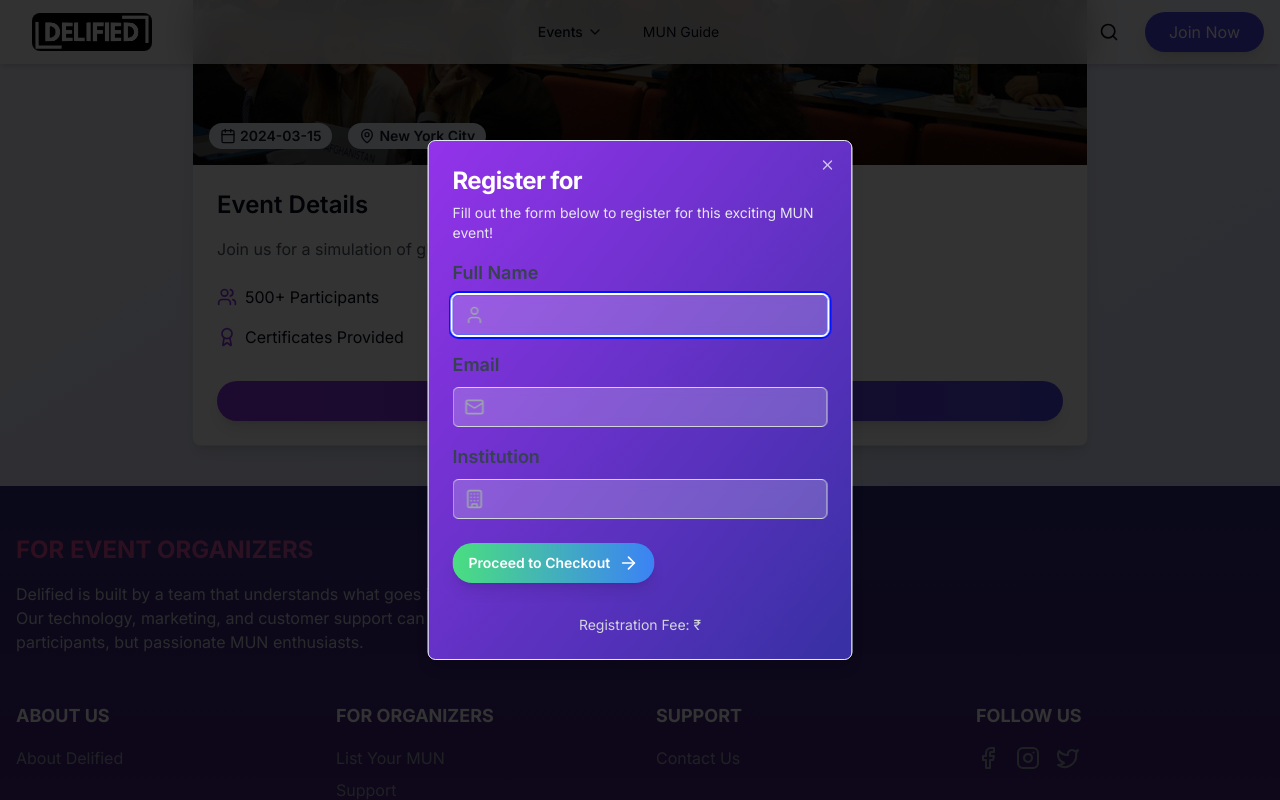
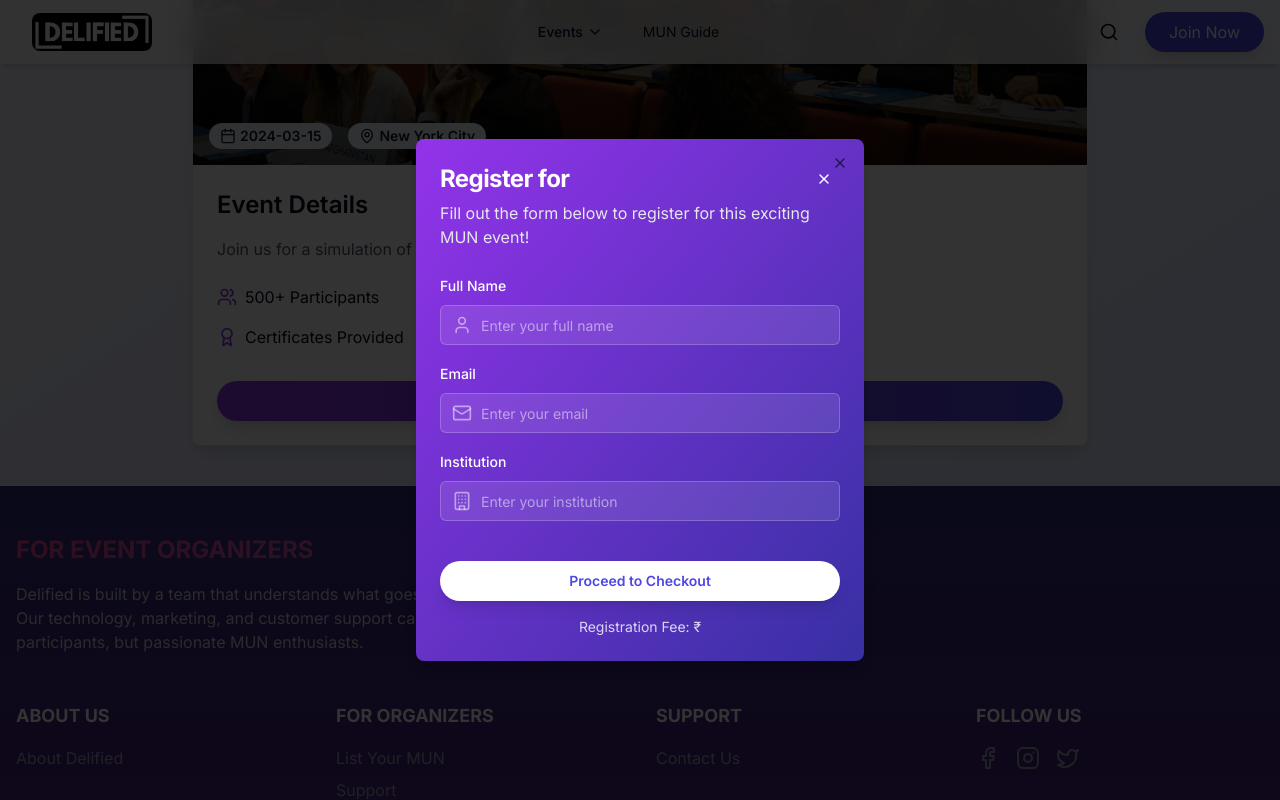
Before and after one commit to DelifiedGit/Delified-Frontned, a Next.js app: page /muns/1 in a window 1280 px wide. Both pictures are taken after a click on the button "Register Now". Shown: the part 443-1243 px from the top of the page. Built offline with nearby package versions, Linux system fonts and the light colour scheme.

Commit message:
registration form update

```diff
--- a/src/components/mun-registration-form.tsx
+++ b/src/components/mun-registration-form.tsx
@@ -2,29 +2,19 @@
 
 import { useState } from 'react'
 import { useRouter } from 'next/navigation'
-import { motion, AnimatePresence } from 'framer-motion'
+import { motion } from 'framer-motion'
 import { Button } from '@/components/ui/button'
 import { Input } from '@/components/ui/input'
 import { Label } from '@/components/ui/label'
-import { Select, SelectContent, SelectItem, SelectTrigger, SelectValue } from '@/components/ui/select'
-import { Checkbox } from '@/components/ui/checkbox'
-import { RadioGroup, RadioGroupItem } from '@/components/ui/radio-group'
+import { X, User, Mail, Building } from 'lucide-react'
 import {
   Dialog,
   DialogContent,
-  DialogDescription,
   DialogHeader,
   DialogTitle,
   DialogTrigger,
 } from '@/components/ui/dialog'
-import { ArrowRight, User, Mail, Calendar, Building } from 'lucide-react'
-import toast, { Toaster } from 'react-hot-toast'
-
-interface CustomField {
-  type: 'text' | 'number' | 'dropdown'
-  value?: string | number
-  options?: string[]
-}
+import toast from 'react-hot-toast'
 
 interface RegistrationFormProps {
   munTitle: string
@@ -33,196 +23,145 @@ interface RegistrationFormProps {
   customFields?: { [key: string]: CustomField }
 }
 
+interface CustomField {
+  type: 'text' | 'number' | 'dropdown'
+  value?: string | number
+  options?: string[]
+}
+
 export function MunRegistrationForm({ munTitle, munId, price, customFields }: RegistrationFormProps) {
   const [isOpen, setIsOpen] = useState(false)
-  const [formData, setFormData] = useState<{ [key: string]: string | string[] }>({})
-  const [currentStep, setCurrentStep] = useState(0)
+  const [formData, setFormData] = useState({
+    fullName: '',
+    email: '',
+    institution: ''
+  })
   const [isSubmitting, setIsSubmitting] = useState(false)
   const router = useRouter()
 
-  const handleInputChange = (key: string, value: string | string[]) => {
+  const handleInputChange = (key: keyof typeof formData, value: string) => {
     setFormData(prev => ({ ...prev, [key]: value }))
-  }
-
-  const handleCheckboxChange = (key: string, option: string, checked: boolean) => {
-    setFormData(prev => {
-      const currentValue = prev[key] as string[] || []
-      if (checked) {
-        return { ...prev, [key]: [...currentValue, option] }
-      } else {
-        return { ...prev, [key]: currentValue.filter(item => item !== option) }
-      }
-    })
   }
 
   const handleSubmit = async (e: React.FormEvent) => {
     e.preventDefault()
     setIsSubmitting(true)
     try {
-      // Instead of processing payment, redirect to checkout page
+      const token = localStorage.getItem('auth_token')
+      if (!token) {
+        toast.error('Please log in to register for this event.')
+        router.push(`/login?redirect=/muns/${munId}`)
+        return
+      }
       router.push(`/muns/${munId}/checkout?formData=${encodeURIComponent(JSON.stringify(formData))}`)
     } catch (error) {
-      console.error('Error redirecting to checkout:', error)
+      console.error('Error:', error)
       toast.error('Failed to proceed to checkout. Please try again.')
     } finally {
       setIsSubmitting(false)
     }
   }
 
-  const nextStep = () => {
-    setCurrentStep(prev => Math.min(prev + 1, Object.keys(customFields || {}).length))
-  }
-
-  const prevStep = () => {
-    setCurrentStep(prev => Math.max(prev - 1, 0))
-  }
-
-  const renderFormFields = () => {
-    const fields = Object.entries(customFields || {})
-    if (currentStep < fields.length) {
-      const [key, field] = fields[currentStep]
   return (
-        <motion.div
-          key={key}
-          initial={{ opacity: 0, x: 50 }}
-          animate={{ opacity: 1, x: 0 }}
-          exit={{ opacity: 0, x: -50 }}
-          transition={{ duration: 0.3 }}
-        >
-          <Label htmlFor={key} className="text-lg font-semibold text-gray-700 mb-2 block">{key}</Label>
-          {field.type === 'dropdown' && field.options ? (
-            <Select onValueChange={(value) => handleInputChange(key, value)}>
-              <SelectTrigger className="w-full bg-white bg-opacity-20 backdrop-blur-sm border-gray-300 focus:border-indigo-500 focus:ring-indigo-500">
-                <SelectValue placeholder={`Select ${key}`} />
-              </SelectTrigger>
-              <SelectContent>
-                {field.options.map((option, index) => (
-                  <SelectItem key={index} value={option}>{option}</SelectItem>
-                ))}
-              </SelectContent>
-            </Select>
-          ) : field.type === 'number' ? (
-            <Input
-              id={key}
-              type="number"
-              value={formData[key] as string}
-              onChange={(e) => handleInputChange(key, e.target.value)}
-              required
-              className="w-full bg-white bg-opacity-20 backdrop-blur-sm border-gray-300 focus:border-indigo-500 focus:ring-indigo-500"
-            />
-          ) : (
-            <Input
-              id={key}
-              type="text"
-              value={formData[key] as string}
-              onChange={(e) => handleInputChange(key, e.target.value)}
-              required
-              className="w-full bg-white bg-opacity-20 backdrop-blur-sm border-gray-300 focus:border-indigo-500 focus:ring-indigo-500"
-            />
-          )}
-        </motion.div>
-      )
-    } else {
-      return (
-        <motion.div
-          initial={{ opacity: 0, x: 50 }}
-          animate={{ opacity: 1, x: 0 }}
-          exit={{ opacity: 0, x: -50 }}
-          transition={{ duration: 0.3 }}
-          className="space-y-4"
-        >
-          <div className="space-y-2">
-            <Label htmlFor="name" className="text-lg font-semibold text-gray-700">Full Name</Label>
-            <div className="relative">
-              <Input
-                id="name"
-                value={formData.name as string || ''}
-                onChange={(e) => handleInputChange('name', e.target.value)}
-                required
-                className="pl-10 bg-white bg-opacity-20 backdrop-blur-sm border-gray-300 focus:border-indigo-500 focus:ring-indigo-500"
-              />
-              <User className="absolute left-3 top-1/2 transform -translate-y-1/2 text-gray-400 h-5 w-5" />
-            </div>
-          </div>
-          <div className="space-y-2">
-            <Label htmlFor="email" className="text-lg font-semibold text-gray-700">Email</Label>
-            <div className="relative">
-              <Input
-                id="email"
-                type="email"
-                value={formData.email as string || ''}
-                onChange={(e) => handleInputChange('email', e.target.value)}
-                required
-                className="pl-10 bg-white bg-opacity-20 backdrop-blur-sm border-gray-300 focus:border-indigo-500 focus:ring-indigo-500"
-              />
-              <Mail className="absolute left-3 top-1/2 transform -translate-y-1/2 text-gray-400 h-5 w-5" />
-            </div>
-          </div>
-          <div className="space-y-2">
-            <Label htmlFor="institution" className="text-lg font-semibold text-gray-700">Institution</Label>
-            <div className="relative">
-              <Input
-                id="institution"
-                value={formData.institution as string || ''}
-                onChange={(e) => handleInputChange('institution', e.target.value)}
-                required
-                className="pl-10 bg-white bg-opacity-20 backdrop-blur-sm border-gray-300 focus:border-indigo-500 focus:ring-indigo-500"
-              />
-              <Building className="absolute left-3 top-1/2 transform -translate-y-1/2 text-gray-400 h-5 w-5" />
-            </div>
-          </div>
-        </motion.div>
-      )
-    }
-  }
-
-  return (
-    <>
-      <Toaster position="top-center" reverseOrder={false} />
     <Dialog open={isOpen} onOpenChange={setIsOpen}>
       <DialogTrigger asChild>
         <Button className="w-full bg-gradient-to-r from-purple-600 to-indigo-600 hover:from-purple-700 hover:to-indigo-700 text-white font-semibold py-3 px-6 rounded-full text-lg transition duration-300 ease-in-out transform hover:-translate-y-1 hover:scale-105 shadow-lg">
           Register Now
         </Button>
       </DialogTrigger>
-        <DialogContent className="sm:max-w-[425px] bg-gradient-to-br from-purple-600 to-indigo-800 text-white">
-          <DialogHeader>
-            <DialogTitle className="text-2xl font-bold">Register for {munTitle}</DialogTitle>
-            <DialogDescription className="text-gray-200">
+      <DialogContent className="sm:max-w-md p-0 bg-gradient-to-br from-purple-600 to-indigo-800 border-none">
+        <div className="p-6">
+          <DialogHeader className="mb-6">
+            <div className="flex justify-between items-center">
+              <DialogTitle className="text-2xl font-bold text-white">
+                Register for {munTitle}
+              </DialogTitle>
+              <Button
+                variant="ghost"
+                className="h-8 w-8 p-0 text-white hover:bg-white/20"
+                onClick={() => setIsOpen(false)}
+              >
+                <X className="h-4 w-4" />
+              </Button>
+            </div>
+            <p className="text-gray-200 mt-2">
               Fill out the form below to register for this exciting MUN event!
-            </DialogDescription>
+            </p>
           </DialogHeader>
           <form onSubmit={handleSubmit} className="space-y-6">
-            <AnimatePresence mode="wait">
-              {renderFormFields()}
-            </AnimatePresence>
-            <div className="flex justify-between items-center mt-6">
-              {currentStep > 0 && (
-                <Button type="button" onClick={prevStep} variant="outline" className="bg-white bg-opacity-20 text-white hover:bg-opacity-30">
-                  Previous
-                </Button>
-              )}
-              {currentStep < Object.keys(customFields || {}).length ? (
-                <Button type="button" onClick={nextStep} className="bg-white text-indigo-600 hover:bg-gray-100">
-                  Next
-                </Button>
-              ) : (
+            <motion.div
+              initial={{ opacity: 0, y: 10 }}
+              animate={{ opacity: 1, y: 0 }}
+              className="space-y-4"
+            >
+              <div className="space-y-2">
+                <Label htmlFor="fullName" className="text-white">
+                  Full Name
+                </Label>
+                <div className="relative">
+                  <Input
+                    id="fullName"
+                    value={formData.fullName}
+                    onChange={(e) => handleInputChange('fullName', e.target.value)}
+                    required
+                    className="pl-10 bg-white/10 border-white/20 text-white placeholder:text-white/50 focus:border-white focus:ring-white"
+                    placeholder="Enter your full name"
+                  />
+                  <User className="absolute left-3 top-1/2 transform -translate-y-1/2 text-white/50 h-5 w-5" />
+                </div>
+              </div>
+
+              <div className="space-y-2">
+                <Label htmlFor="email" className="text-white">
+                  Email
+                </Label>
+                <div className="relative">
+                  <Input
+                    id="email"
+                    type="email"
+                    value={formData.email}
+                    onChange={(e) => handleInputChange('email', e.target.value)}
+                    required
+                    className="pl-10 bg-white/10 border-white/20 text-white placeholder:text-white/50 focus:border-white focus:ring-white"
+                    placeholder="Enter your email"
+                  />
+                  <Mail className="absolute left-3 top-1/2 transform -translate-y-1/2 text-white/50 h-5 w-5" />
+                </div>
+              </div>
+
+              <div className="space-y-2">
+                <Label htmlFor="institution" className="text-white">
+                  Institution
+                </Label>
+                <div className="relative">
+                  <Input
+                    id="institution"
+                    value={formData.institution}
+                    onChange={(e) => handleInputChange('institution', e.target.value)}
+                    required
+                    className="pl-10 bg-white/10 border-white/20 text-white placeholder:text-white/50 focus:border-white focus:ring-white"
+                    placeholder="Enter your institution"
+                  />
+                  <Building className="absolute left-3 top-1/2 transform -translate-y-1/2 text-white/50 h-5 w-5" />
+                </div>
+              </div>
+            </motion.div>
+
+            <div className="pt-4">
               <Button
                 type="submit"
                 disabled={isSubmitting}
-                  className="bg-gradient-to-r from-green-400 to-blue-500 hover:from-green-500 hover:to-blue-600 text-white font-semibold py-2 px-4 rounded-full transition duration-300 ease-in-out transform hover:-translate-y-1 hover:scale-105 shadow-lg"
+                className="w-full bg-white hover:bg-white/90 text-indigo-600 font-semibold py-2 px-4 rounded-full transition duration-300 ease-in-out transform hover:-translate-y-1 hover:scale-105 shadow-lg"
               >
                 {isSubmitting ? 'Processing...' : 'Proceed to Checkout'}
-                  <ArrowRight className="ml-2 h-5 w-5" />
               </Button>
-              )}
+              <p className="text-center text-white/80 text-sm mt-4">
+                Registration Fee: ₹{typeof price === 'number' ? price.toFixed(2) : price}
+              </p>
             </div>
           </form>
-          <div className="mt-4 text-center">
-            <p className="text-sm text-gray-300">Registration Fee: ₹{price}</p>
         </div>
       </DialogContent>
     </Dialog>
-    </>
   )
 }
```
Lines whose indentation alone changed are shown as unchanged.
